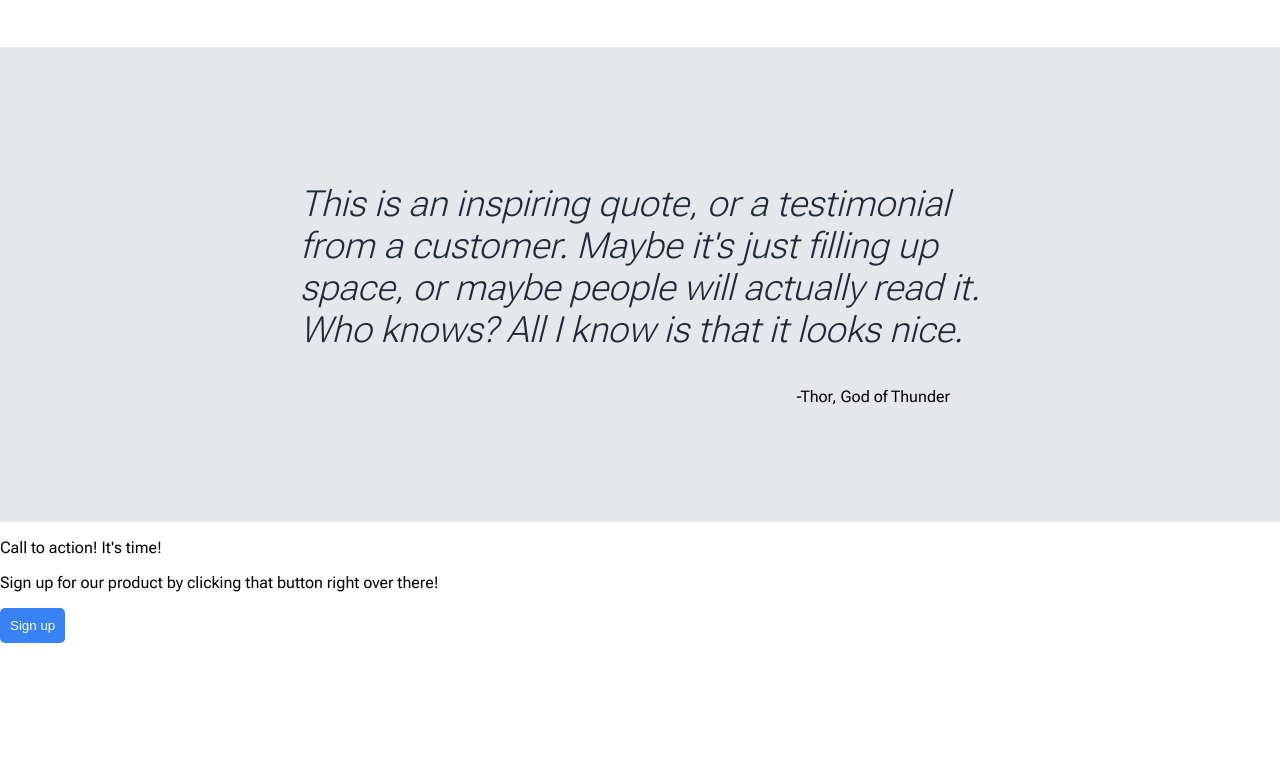
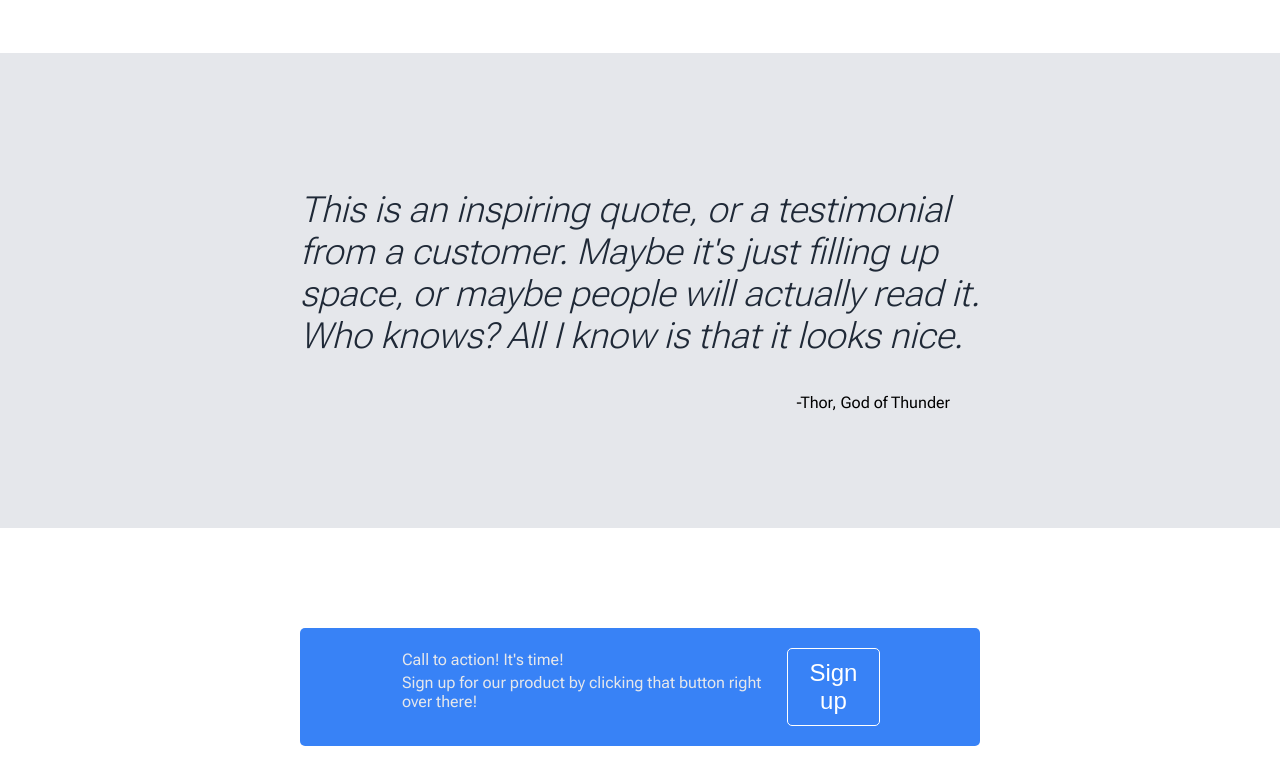
Before and after one commit to pwl-psck/odin-landing-page, a plain HTML site: page index.html in a window 1280 px wide. Shown: the part 894-1678 px from the top of the page. Before the commit the page ends 1537 px from the top, so only its background shows below. Drawn offline with Linux system fonts and the light colour scheme.

Commit message:
Add styles for action section

```diff
--- a/index.html
+++ b/index.html
@@ -10,6 +10,7 @@
     <link href="https://fonts.googleapis.com/css2?family=Roboto+Flex:opsz,wght@8..144,200;8..144,400;8..144,700&display=swap" rel="stylesheet">
 </head>
 <body>
+
     <div class="header">
         <div class="logo">Header Logo</div>
         <div class="header-links">
@@ -18,6 +19,7 @@
             <a href="" target="_blank" rel="noopener noreferrer">header link three</a>
         </div>
     </div>
+
     <div class="hero">
         <div class="hero-left">
             <h1>This website is awesome.</h1>
@@ -28,6 +30,7 @@
         </div>
         <img src="https://placehold.co/600x400?font=roboto&text=this+is+a+placeholder+for+an+image" alt="hero" width="600px" height="400px">
     </div>
+
     <div class="images">
         <div class="images-title">Some random information.</div>
         <div class="images-gallery">
@@ -41,13 +44,15 @@
                 <p>this is some subtext under an illustration or image</p></div>
         </div>
     </div>
+
+    <div class="quote">
+        <p id="quote-text">This is an inspiring quote, or a testimonial from a customer. Maybe it's just filling up space,
+            or maybe people will actually read it. Who knows? All I know is that it looks nice.
+        </p>
+        <p id="quote-author">-Thor, God of Thunder</p>
+    </div>
+
     <div class="action-container">
-        <div class="quote">
-            <p id="quote-text">This is an inspiring quote, or a testimonial from a customer. Maybe it's just filling up space,
-                or maybe people will actually read it. Who knows? All I know is that it looks nice.
-            </p>
-            <p id="quote-author">-Thor, God of Thunder</p>
-        </div>
         <div class="action">
             <div class="action-text">
                 <p id="action-text-title"> Call to action! It's time!</p>
--- a/style.css
+++ b/style.css
@@ -56,6 +56,7 @@ button {
     border: none;
     padding: 10px;
     border-radius: 5px;
+    font-size: 24px;
 }
 
 
@@ -102,3 +103,31 @@ button {
     text-align: right;
     padding-right: 30px;
 }
+
+.action-container {
+    padding: 100px 300px;
+}
+
+.action {
+    background-color: #3882F6;
+    border-radius: 5px;
+    display: flex;
+    justify-content: space-between;
+    padding: 20px 100px;
+    color: #E5E7EB;
+}
+
+.action-text > p {
+    padding: 2px;
+    margin: 0px;
+}
+
+.action-text-title {
+    font-weight: 700;
+}
+
+#action-button {
+    border-color: #E5E7EB;
+    border: solid;
+    border-width: thin;
+}
```
